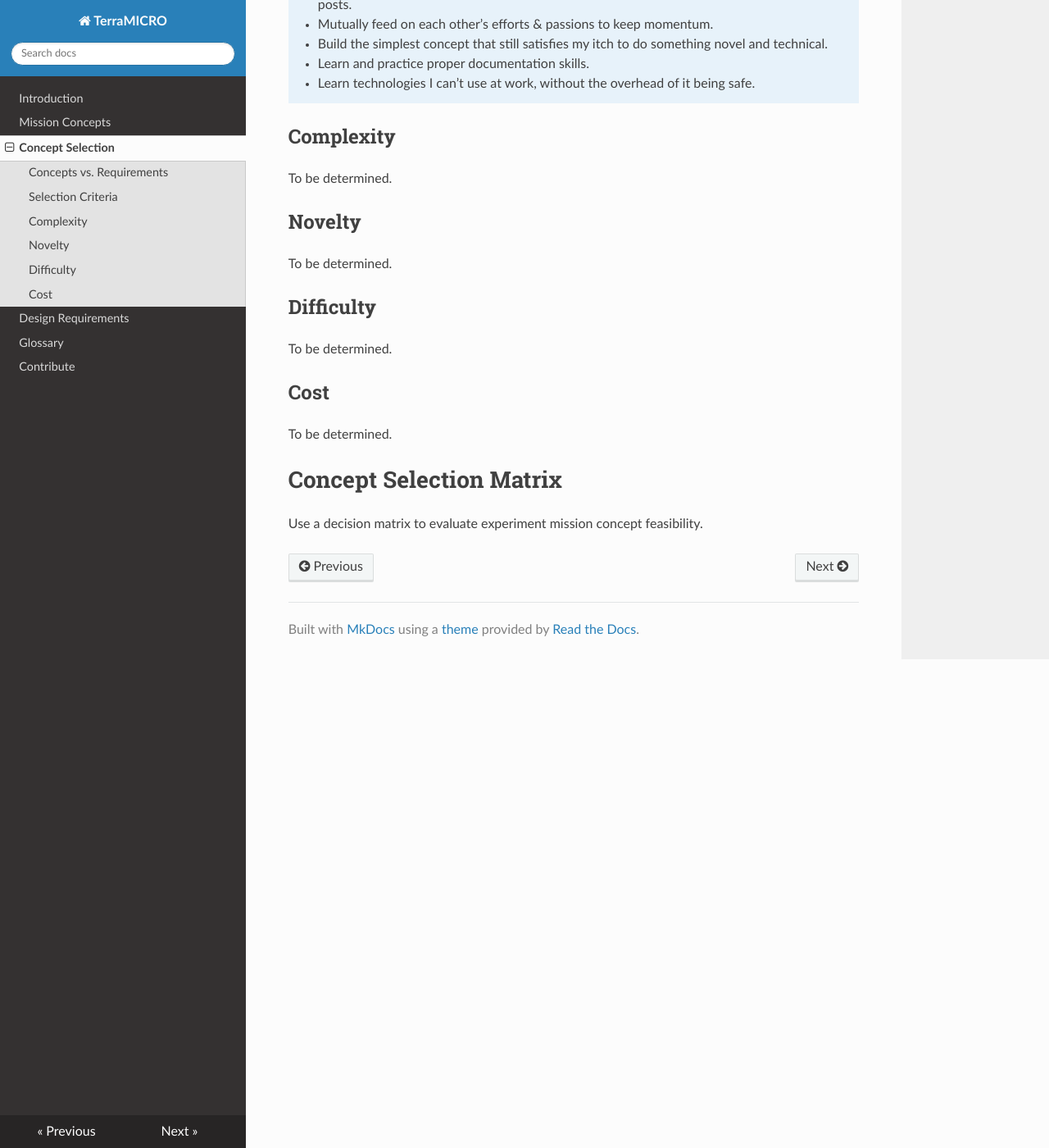
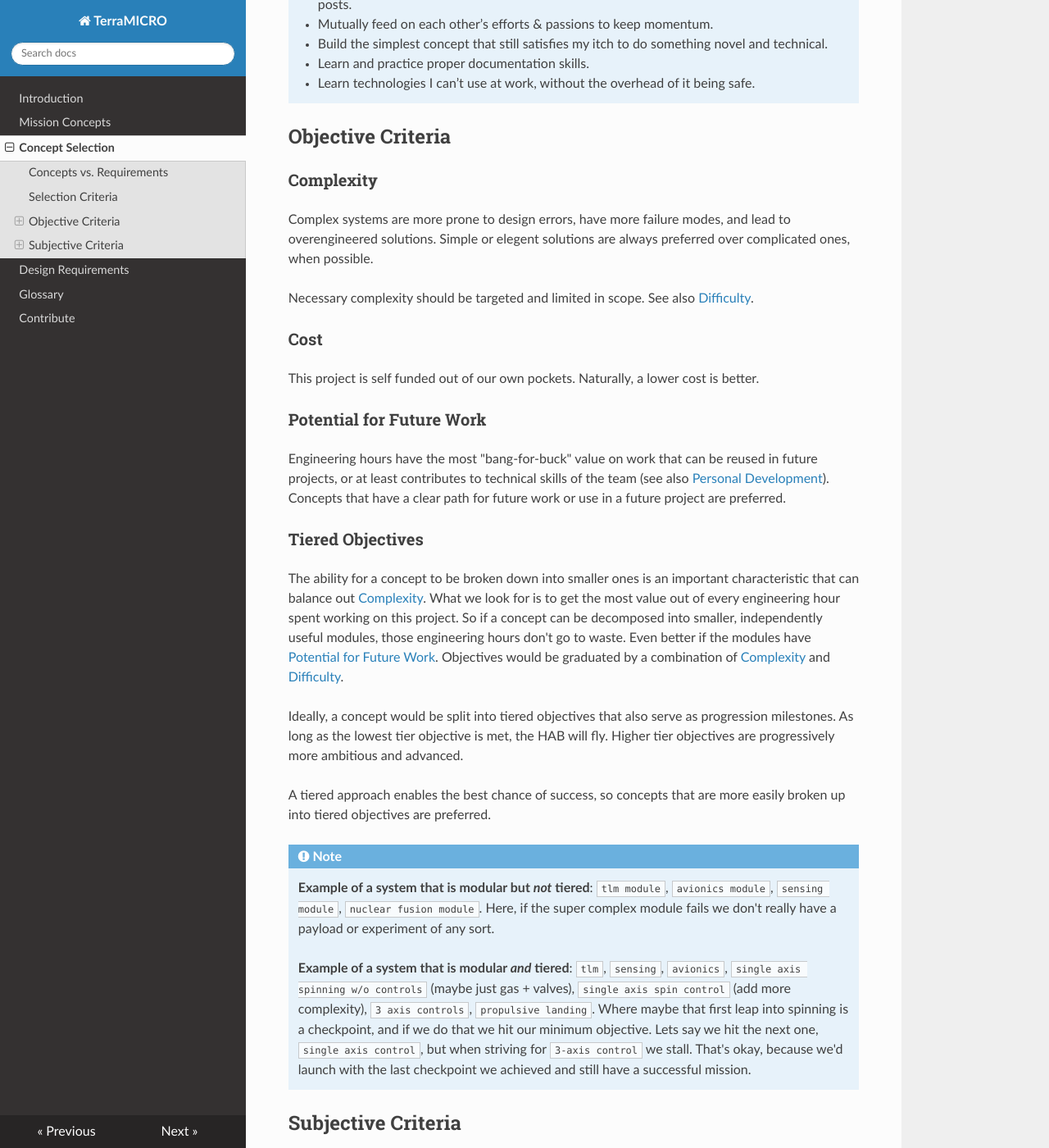
Before and after one commit to TerraHAB/TerraMICRO, an MkDocs documentation site: the page built from docs/concept-selection.md, in a window 1280 px wide and 1400 px high, scrolled down 1380 px. Shown: the whole window at 82% size. Built offline with MkDocs 1.6.1, drawn with Linux system fonts in a browser that asks for light colours; nearby versions of some CDN libraries; some of the changed text lies outside the part shown.

Commit message:
ENG-2: selection criteria (#13)
* selection criteria

* reword for clarity

* selection matrix

* modularity

* ENG-2: modularity -> tiered objectives

```diff
--- a/docs/concept-selection.md
+++ b/docs/concept-selection.md
@@ -61,24 +61,98 @@ formulating design requirements from there.
     - Learn technologies I can’t use at work, without the overhead of it being
       safe.
 
+## Objective Criteria
+### Complexity
 
-## Complexity
+Complex systems are more prone to design errors, have more failure modes, and
+lead to overengineered solutions. Simple or elegent solutions are always
+preferred over complicated ones, when possible.
 
-To be determined.
+Necessary complexity should be targeted and limited in scope. See also
+[Difficulty](#difficulty).
 
-## Novelty
+### Cost
 
-To be determined.
+This project is self funded out of our own pockets. Naturally, a lower cost is
+better.
 
-## Difficulty
+### Potential for Future Work
 
-To be determined.
+Engineering hours have the most "bang-for-buck" value on work that can be
+reused in future projects, or at least contributes to technical skills of the
+team (see also [Personal Development](#personal-development)). Concepts that
+have a clear path for future work or use in a future project are preferred.
 
-## Cost
+### Tiered Objectives
+The ability for a concept to be broken down into smaller ones is an important
+characteristic that can balance out [Complexity](#complexity). What we look for
+is to get the most value out of every engineering hour spent working on this
+project. So if a concept can be decomposed into smaller, independently useful
+modules, those engineering hours don't go to waste. Even better if the modules
+have [Potential for Future Work](#potential-for-future-work). Objectives would
+be graduated by a combination of [Complexity](#complexity) and
+[Difficulty](#difficulty).
 
-To be determined.
+Ideally, a concept would be split into tiered objectives that also serve as
+progression milestones. As long as the lowest tier objective is met, the HAB
+will fly. Higher tier objectives are progressively more ambitious and advanced.
 
+A tiered approach enables the best chance of success, so concepts that are
+more easily broken up into tiered objectives are preferred.
+
+!!! note Modular vs Tiered Objectives
+    **Example of a system that is modular but *not* tiered**: `tlm module`,
+    `avionics module`, `sensing module`, `nuclear fusion module`. Here, if the
+    super complex module fails we don't really have a payload or experiment of
+    any sort.
+
+    **Example of a system that is modular *and* tiered**: `tlm`, `sensing`,
+    `avionics`, `single axis spinning w/o controls` (maybe just gas + valves),
+    `single axis spin control` (add more complexity), `3 axis controls`,
+    `propulsive landing`. Where maybe that first leap into spinning is a
+    checkpoint, and if we do that we hit our minimum objective. Lets say we
+    hit the next one, `single axis control`, but when striving for
+    `3-axis control` we stall. That's okay, because we'd launch with the last
+    checkpoint we achieved and still have a successful mission.
+
+## Subjective Criteria
+### Novelty
+Novel concepts are interesting and unique, two aspects which are desirable.
+It's the "cool factor."
+
+Novelty is usually grouped with [Complexity](#complexity), but the two are
+independent--novel concepts need not be complex.
+
+### Difficulty
+
+Difficulty is relative to one's prior training and expertise. The same problem
+which may be simple to an experienced engineer could be very difficult to a
+novice, especially if one is teaching themselves. [Complicated](#complexity)
+designs are usually more difficult.
+
+Medium difficulty is preferred, as concepts are desired to be a challenge but
+not so difficult as to be unreasonable to accomplish. See also
+[Personal Development](#personal-development).
+
+### Personal Development
+One of the goals of this project is to serve as a vector for personal learning
+and development in technical skills, and professional development with a
+technical project. It is preferred if some but not all of the concepts of a
+design are in an area outside the team's expertise. This is coupled with
+[Difficulty](#difficulty).
 
 # Concept Selection Matrix
 
-Use a decision matrix to evaluate experiment mission concept feasibility.
+A decision matrix is used to evaluate experiment mission concept feasibility in
+a systematic way. By separating objective and subjective criteria, we can judge
+concepts by their technological feasibility and interest to the team
+independently.
+
+## Objective Selection Matrix
+
+## Objective and Subjective Selection Matrix
+
+## Selection Matrix Weighted by Personal Preference
+Each team member is given the opportunity to weight the selection criteria based
+on personal preference. Normalizing the scores based on these weights may give
+a better reflection of which concept would be best to pursue.
```
